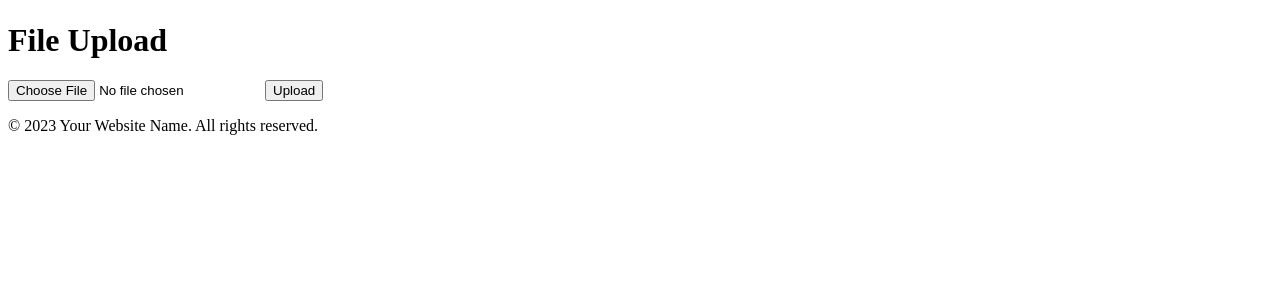
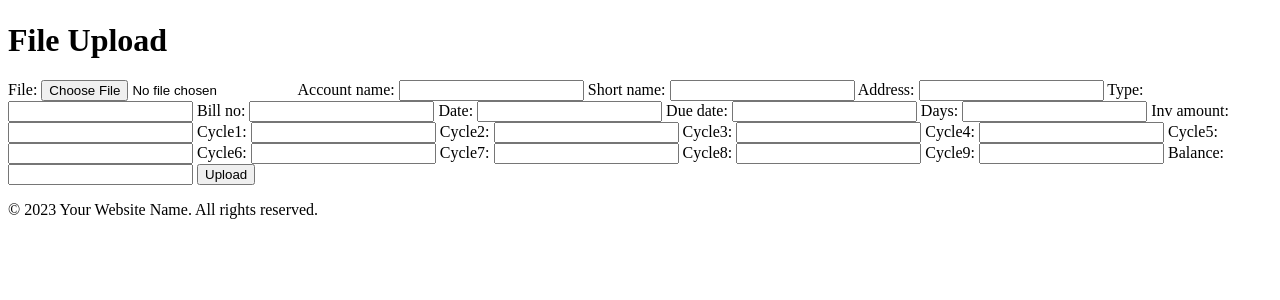
Before and after one commit to Bic-ky/Automated-Debt-Collection, a Django app: template templates/upload.html in a window 1280 px wide. Shown: the part 58-358 px from the top of the page. Run offline with Django 4.2, Linux system fonts and the light colour scheme; the template is opened without the code that fills it: values that come from a table or form of the project are taken from there, others are empty.

Commit message:
complete upload feature

```diff
--- /dev/null
+++ b/sales/forms.py
@@ -0,0 +1,29 @@
+# forms.py
+from django import forms
+
+class ExcelUploadForm(forms.Form):
+    file = forms.FileField()
+
+    # Fields for Client model
+    account_name = forms.CharField(max_length=255, required=False)
+    short_name = forms.CharField(max_length=255, required=False)
+    address = forms.CharField(max_length=255, required=False)
+    # Add other fields for the Client model
+
+    # Fields for Bill model
+    type = forms.CharField(max_length=40, required=False)
+    bill_no = forms.CharField(max_length=40, required=False)
+    date = forms.DateField(required=False)
+    due_date = forms.DateField(required=False)
+    days = forms.IntegerField(required=False)
+    inv_amount = forms.FloatField(required=False)
+    cycle1 = forms.FloatField(required=False)
+    cycle2 = forms.FloatField(required=False)
+    cycle3 = forms.FloatField(required=False)
+    cycle4 = forms.FloatField(required=False)
+    cycle5 = forms.FloatField(required=False)
+    cycle6 = forms.FloatField(required=False)
+    cycle7 = forms.FloatField(required=False)
+    cycle8 = forms.FloatField(required=False)
+    cycle9 = forms.FloatField(required=False)
+    balance = forms.FloatField(required=False)
--- a/sales/models.py
+++ b/sales/models.py
@@ -46,4 +46,5 @@ class Bill(models.Model):
     short_name = models.ForeignKey(Client, on_delete=models.CASCADE)
 
     def __str__(self):
-        return f"{self.short_name}"
+        account_name = self.short_name.account_name if self.short_name else None
+        return account_name or f"Bill {self.pk}"  # You can customize this fallback representation
--- a/sales/urls.py
+++ b/sales/urls.py
@@ -3,6 +3,6 @@ from . import views
 
 urlpatterns = [
     path('profile/', views.profile , name='profile' ),
-    path('',views.simple_upload)
+    path('upload/', views.upload_excel, name='upload_excel'),
 
 ]
--- a/templates/upload.html
+++ b/templates/upload.html
@@ -18,9 +18,9 @@
         <h1>File Upload</h1>
         <form method="post" enctype="multipart/form-data">
             {% csrf_token %}
-            <input type="file" name="myfile">
+            {{ form }}
             <button type="submit">Upload</button>
-          </form>
+        </form>
     </main>
 
     <footer>
```
Also changed, not shown: sales/admin.py (+8 -5 lines), sales/views.py (+45 -34 lines).
